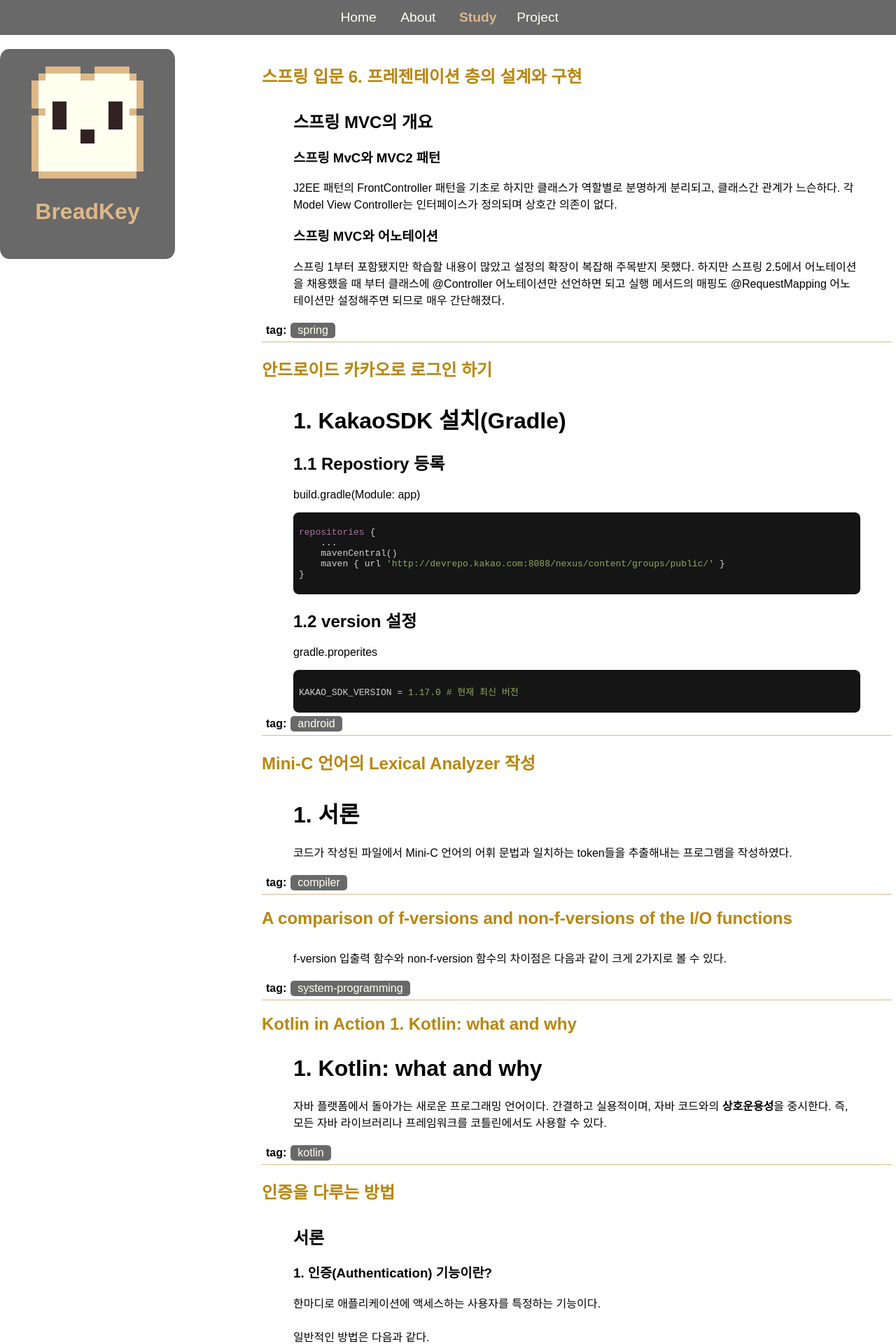
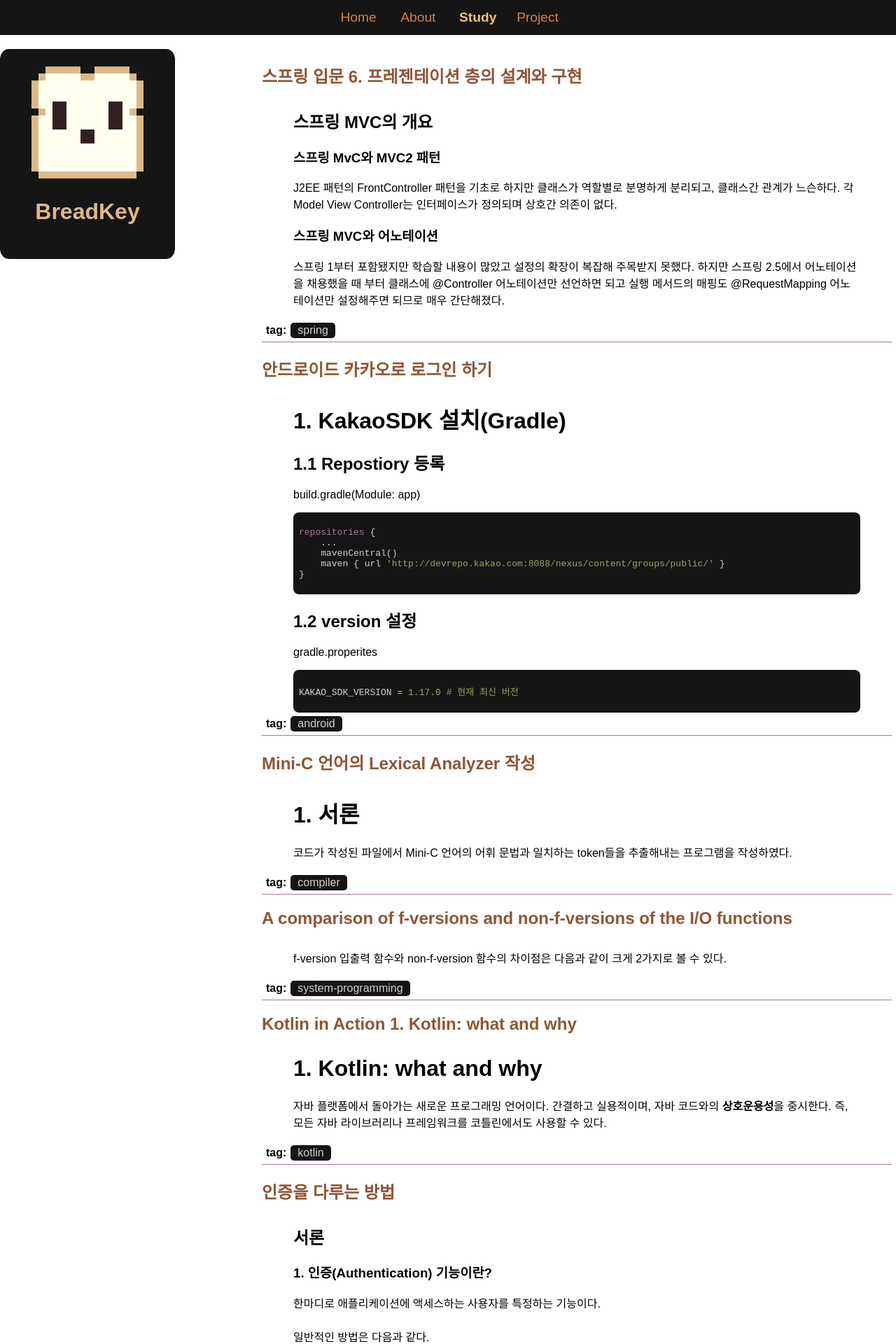
Before and after one commit to BreadKey/breadkey.github.io, a Jekyll site: the page built from study.html, in a window 1280 px wide. Shown: the top 1920 px of the page at 70% size. Built offline with Jekyll 4.4.1, drawn with Linux system fonts in a browser that asks for light colours.

Commit message:
fix color

```diff
--- a/_includes/navigation.html
+++ b/_includes/navigation.html
@@ -2,9 +2,9 @@
 	{% for item in site.data.navigation %}
 		<a id="category" href="{{ item.link }}"
 			{% if page.url == item.link %}
-				style = "color: burlywood; font-weight: bold;"
+				style = "color: #f4bf75; font-weight: bold;"
 			{% else %}
-				style = "color: ivory;"
+				style = "color: #d28445;"
 			{% endif %}
 			>
 			{{ item.name }}
--- a/_includes/post_summary.html
+++ b/_includes/post_summary.html
@@ -1,4 +1,4 @@
-<div class="post-summary style" style="border-bottom: 1px solid burlywood;">
+<div class="post-summary style" style="border-bottom: 1px solid #aa759f;">
 	<a id="post-title-link" href="{{ post.url }}">
 		<h2 style="padding-bottom: 10px;">{{ post.title }}</h2>
 	</a>
--- a/css/default.css
+++ b/css/default.css
@@ -26,7 +26,7 @@ a {
 
 #navigation-container {
 	height: 50px;
-	background-color: dimgray;
+	background-color: #151515;
 	font-size: 1.2em;
 }
 
@@ -37,7 +37,7 @@ table.tag-container {
 
 td.tag-content {
 	border-radius: 5px;
-	background-color: dimgray;
+	background-color: #151515;
 	text-align: center;
 	padding-block-start: 2px;
 	padding-block-end: 2px;
@@ -46,23 +46,23 @@ td.tag-content {
 }
 
 a#post-title-link {
-	color: darkgoldenrod;
+	color: #8f5536;
 }
 
 a:hover#post-title-link {
-	color: burlywood;
+	color: #f4bf75;
 }
 
 a#tag-link {
-	color: ivory;
+	color: #d0d0d0;
 }
 
 a:hover#tag-link {
-	color: burlywood;
+	color: #f4bf75;
 }
 
 ul#post-list-ul {
-	border-bottom: 1px solid wheat;
+	border-bottom: 1px solid #aa759f;
 	padding-bottom: 10px;
 }
 
@@ -79,7 +79,7 @@ img {
 	width: 250px;
 	height: 300px;
 	float: right;
-	background-color: dimgray;
+	background-color: #151515;
 	margin-right: 5%;
 	border-radius: 5%;
 }
```
Also changed, not shown: css/post.css (+4 -4 lines).
